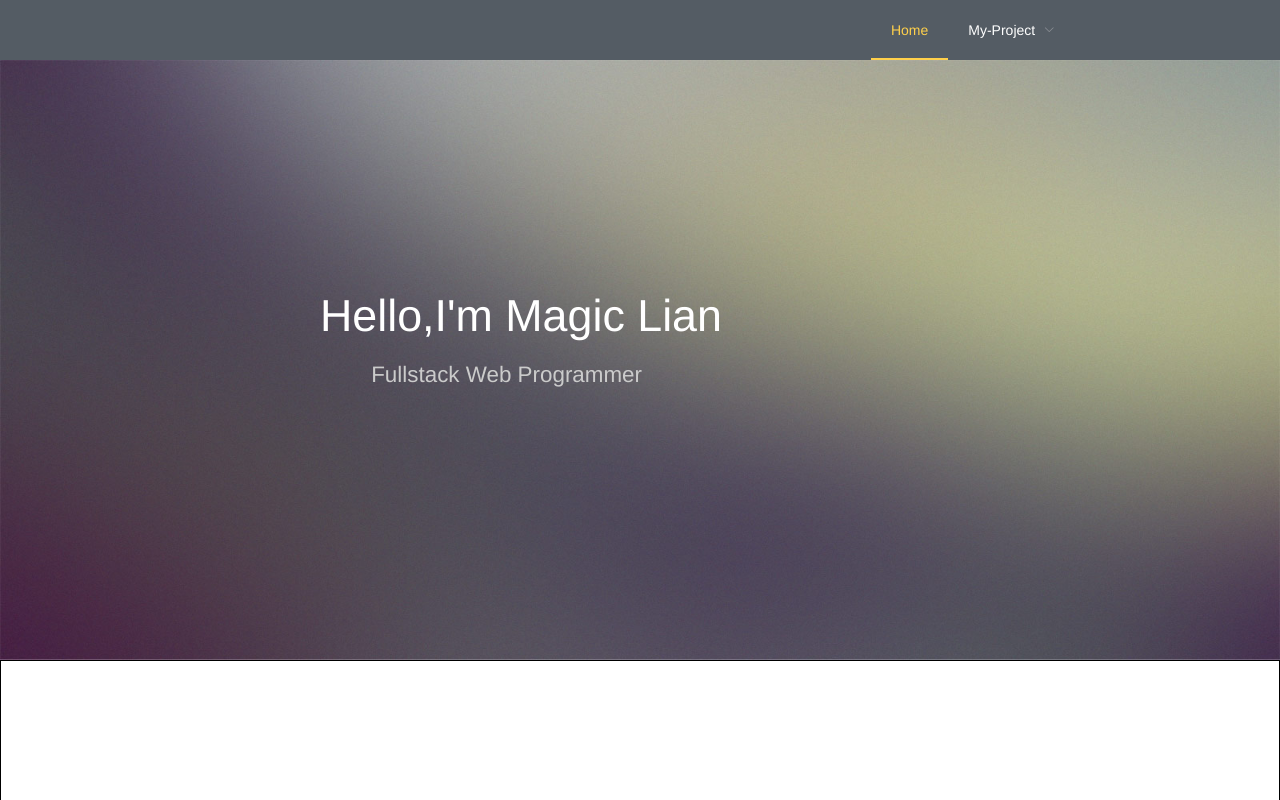
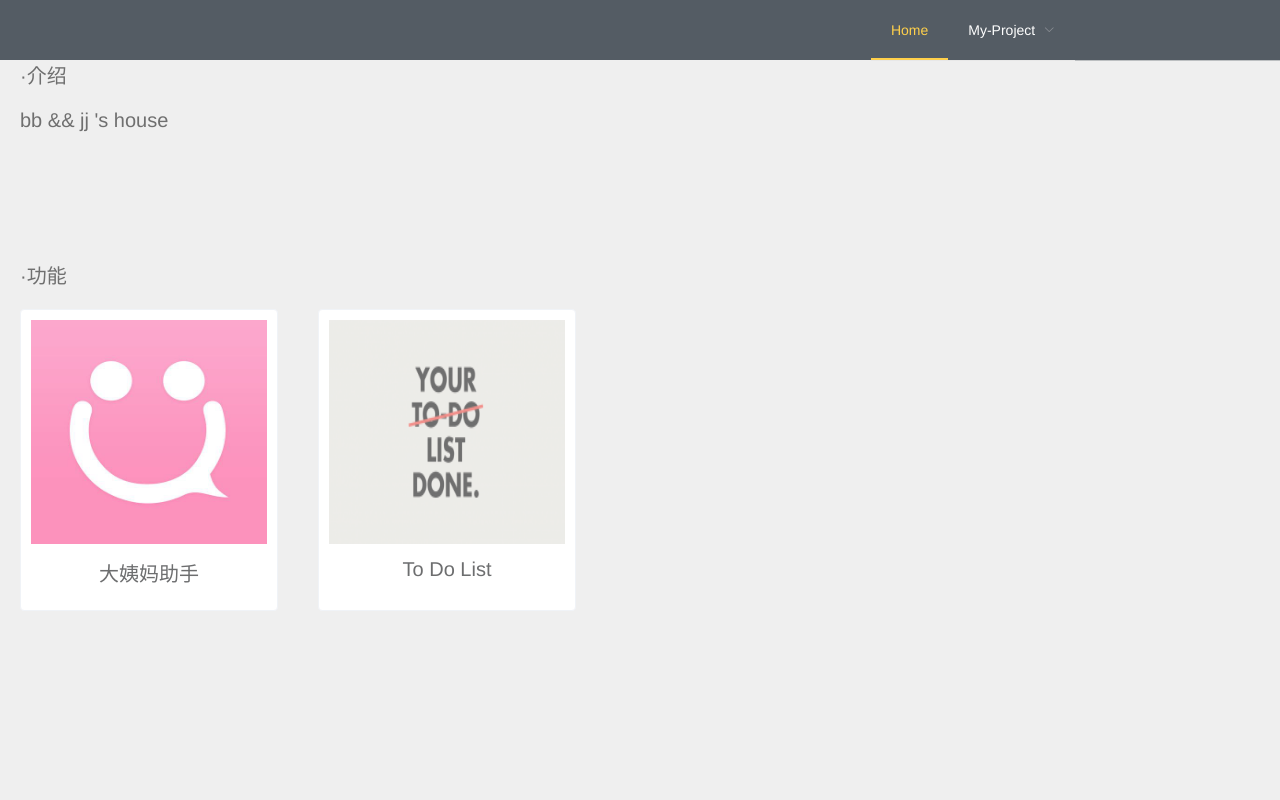
Before and after one commit to magicLian/dailyRecord_client, a Vue app: page /index/home in a window 1280 px wide. Shown: the top 800 px of the page. Built offline with nearby package versions, Linux system fonts and the light colour scheme.

Commit message:
2018-8-7 15:20:53

```diff
--- a/src/assets/css/cssReset.css
+++ b/src/assets/css/cssReset.css
@@ -1,5 +1,5 @@
 body,ol,ul,h1,h2,h3,h4,h5,h6,p,th,td,dl,dd,form,fieldset,legend,input,textarea,select{margin:0;padding:0}
-body{font-size:14px;background:#fff;-webkit-text-size-adjust:100%;font-family: 'Microsoft YaHei', Helvetica, Arial, sans-serif;-webkit-font-smoothing: antialiased;-moz-osx-font-smoothing: grayscale;text-align: center;}
+body{font-size:14px;background:#fff;-webkit-text-size-adjust:100%;font-family: "Helvetica Neue",Helvetica,"PingFang SC","Hiragino Sans GB","Microsoft YaHei","微软雅黑",Arial,sans-serif;-webkit-font-smoothing: antialiased;-moz-osx-font-smoothing: grayscale;text-align: center;}
 a{color:#172c45;text-decoration:none}
 a:hover{color:#cd0200;text-decoration:underline}
 em{font-style:normal}
--- a/src/components/main/home.vue
+++ b/src/components/main/home.vue
@@ -1,23 +1,33 @@
 <template>
-    <div>
+    <div class="main">
         <!--banner-->
         <div class="my-banner">
-            <h1>{{ me.hello }}</h1>
-            <h3>{{me.major}}</h3>
-            <img :src="headerImages.item[0].src"/>
+            <el-row>
+                <h1 class="title">·介绍</h1>
+            </el-row>
+            <el-row>
+                <h2 class="title">bb && jj 's house</h2>
+            </el-row>
         </div>
-        <!--introduce-->
-        <div class="my-introduce">
-
-        </div>
-
 
         <!--product-->
         <div class="my-product">
-
+            <el-row>
+                <el-col :span="24">
+                    <h1 class="title">·功能</h1>
+                </el-col>
+            </el-row>
+            <el-row :gutter="40">
+                <el-col :span="6" v-for="product in products">
+                    <el-card :body-style="{height: '300px',padding: '10px'}" shadow="hover">
+                        <img :src="product.img" class="image">
+                        <div style="padding: 14px;height: 20%;font-size: 20px;">
+                            <span>{{product.name}}</span>
+                        </div>
+                    </el-card>
+                </el-col>
+            </el-row>
         </div>
-        <!--<canvas id="a" width="800" height="600" style="border: 1px solid black"></canvas>-->
-        <!--<button @click="getImageData">获取</button>-->
     </div>
 </template>
 
@@ -33,59 +43,50 @@ export default {
             	item :[{
             		src : require('../../assets/banner.jpg')
             	}]
-            }
+            },
+            products : [{
+            	name : '大姨妈助手',
+                img: require('../../assets/images/dayimazhushou.jpg')
+            },{
+            	name : 'To Do List',
+	            img: require('../../assets/images/todolist.png')
+            }]
         }
     },
     mounted : function () {
-        //this.createCanvas();
+
     },
     methods :{
-        createCanvas : function () {
-	        var canvas = document.getElementById('a');
-	        var canvasCtx = canvas.getContext('2d');
-	        var image = new Image();
 
-	        image.onload  = function(){
-		        canvasCtx.drawImage(this,0,0,canvas.width,canvas.height);
-	        };
-	        image.crossOrigin = '*';
-	        image.src = "http://magic-private-photos.oss-cn-hangzhou.aliyuncs.com/project/tooth2.png";
-        },
-        getImageData : function () {
-	        var canvas = document.getElementById('a');
-	        console.log(canvas.toDataURL());
-        }
 	}
 }
 </script>
 
 <style scoped>
+    .el-row {
+        margin-bottom: 20px;
+    }
+
+    .main{
+        width: 100%;
+        height: 100%;
+        background: #e9e9e9
+    }
     .my-banner{
-        height: 600px;
-        width: 100%;
+        height: 200px;
+        width: 90%;
         position: absolute;
+        margin-left: 20px;
+        margin-right: 20px;
     }
-    .my-banner > h1 {
-        color: #ffffff;
+    .my-banner > h2 {
+        float: left;
+        color: #313131;
         font-size: 3.2em;
         line-height: 150px;
-        margin: 0;
-        text-align: center;
         position: absolute;
         z-index: 3;
-        top: 30%;
-        left:25%;
-    }
-    .my-banner > h3 {
-        color: #cbcbcb;
-        font-size: 1.6em;
-        line-height: 150px;
-        margin: 0;
-        text-align: center;
-        position: absolute;
-        z-index: 3;
-        top: 40%;
-        left:29%;
+        top: 16%;
     }
     .my-banner > img {
         width: 100%;
@@ -98,18 +99,26 @@ export default {
         right: 0;
         bottom: 0;
     }
-    .my-introduce{
-        height: 800px;
-        border: black solid 1px;
-        width: 100%;
-        position: absolute;
-        top:660px;
-    }
     .my-product {
         height: 500px;
-        border: red solid 1px;
+        width: 90%;
+        position: absolute;
+        top: 260px;
+        margin-left: 20px;
+        margin-right: 20px;
+    }
+    .title{
+        font-size: 20px;
+        float: left;
+    }
+
+    .image{
         width: 100%;
-        position: absolute;
-        top: 1460px;
+        height: 80%;
+        overflow: hidden;
+    }
+    .el-card :hover{
+        cursor: pointer;
+        color: #8ca4ff;
     }
 </style>
```
Also changed, not shown: src/assets/images/dayimazhushou.jpg (added), src/assets/images/todolist.png (added).
